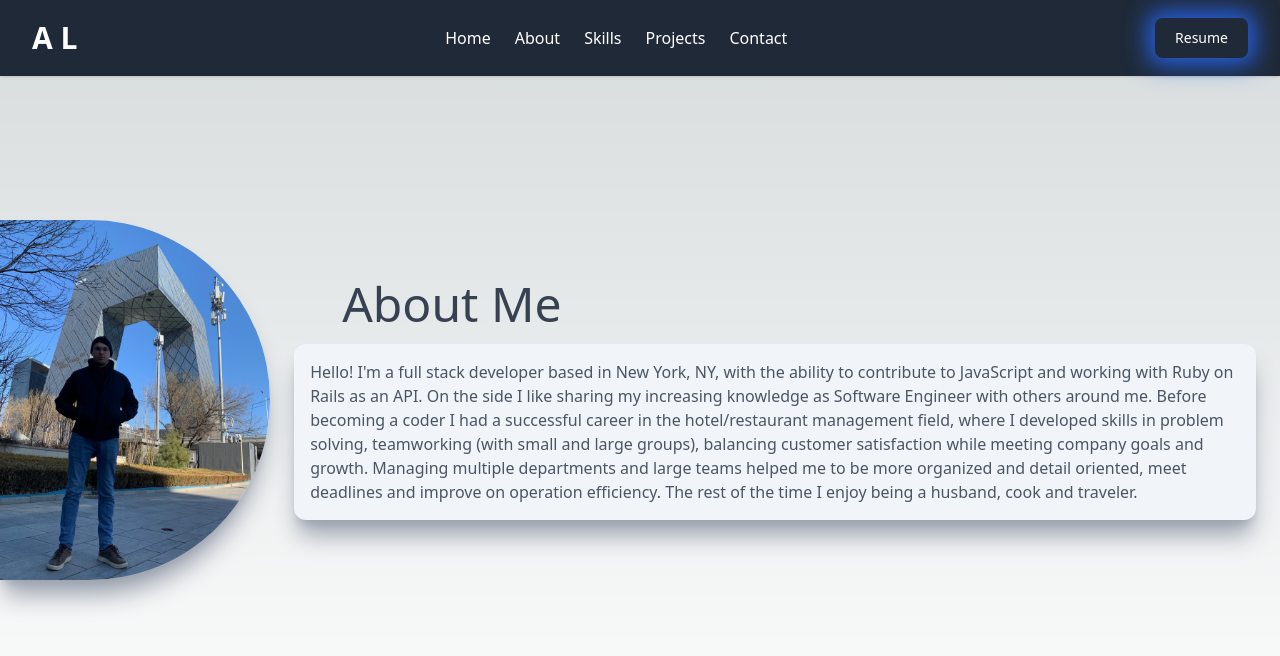
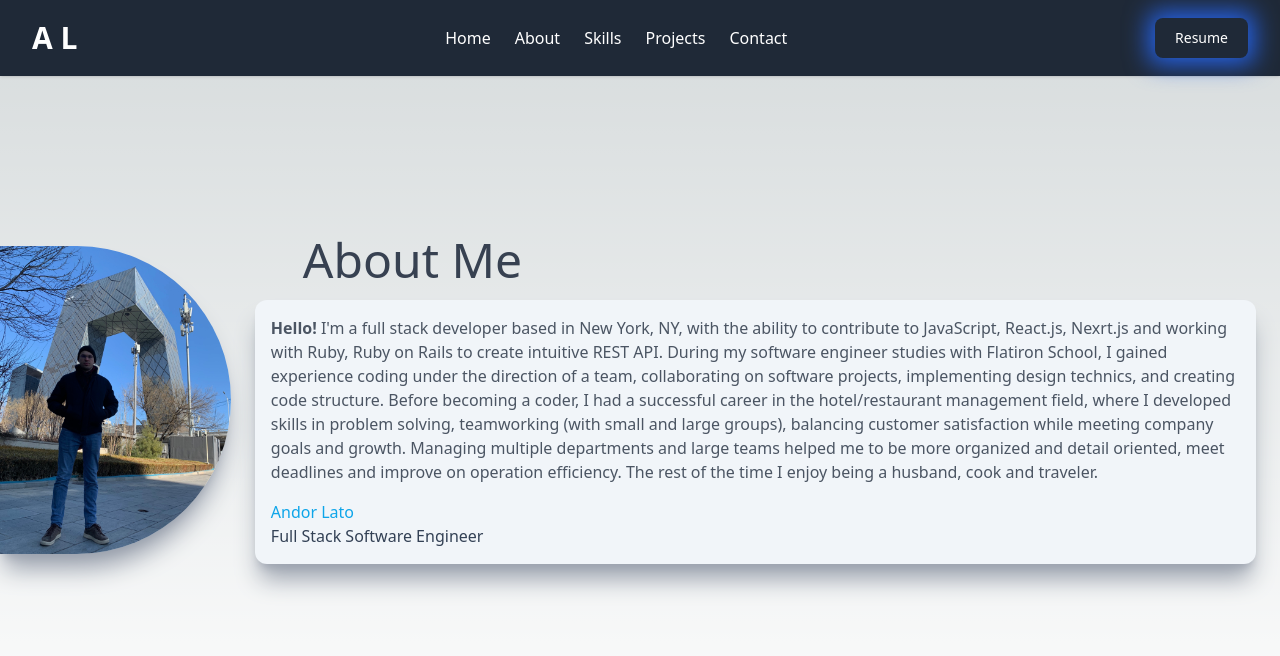
Before and after one commit to Moszio/Portfolio, a Next.js app: page /about in a window 1280 px wide. Shown: the top 656 px of the page. Built offline with nearby package versions, Linux system fonts and the light colour scheme.

Commit message:
messages finalized

```diff
--- a/app/about/page.jsx
+++ b/app/about/page.jsx
@@ -17,57 +17,31 @@ const about = () => {
         <h1 className='text-gray-700 text-3xl md:text-5xl font-medium md:self-start md:ml-12 align '>
           About Me
         </h1>
-        <p className='text-gray-600 bg-slate-100 rounded-xl p-4 mt-4 shadow-xl shadow-gray-400'>
-          Hello! I'm a full stack developer based in New York, NY, with the
-          ability to contribute to JavaScript and working with Ruby on Rails as
-          an API. On the side I like sharing my increasing knowledge as Software
-          Engineer with others around me. Before becoming a coder I had a
-          successful career in the hotel/restaurant management field, where I
-          developed skills in problem solving, teamworking (with small and large
-          groups), balancing customer satisfaction while meeting company goals
-          and growth. Managing multiple departments and large teams helped me to
-          be more organized and detail oriented, meet deadlines and improve on
-          operation efficiency. The rest of the time I enjoy being a husband,
-          cook and traveler.
-        </p>
-      </div>
-      {/*
-      <figure className='md:flex bg-slate-100 rounded-xl p-8 md:p-0 dark:bg-slate-800 my-12 shadow-lg shadow-gray-400'>
-        <Image
-          className='w-24 h-24 md:w-48 md:h-auto md:rounded-r-full rounded-full mx-auto'
-          src={profilePic}
-          alt=''
-          width={388}
-          height={512}
-        />
-        <div className='pt-6 md:p-8 text-center md:text-left space-y-4 '>
-          <blockquote>
-            <p className='text-gray-600'>
-              Hello! I'm a full stack developer based in New York, NY, with a
-              passion for creating beautiful and functional websites. With a
-              background in design and specialization in front-end development,
-              I bring a unique perspective to every project I work on. I
-              recently graduated from Flatiron BootCamp as a full stack
-              development student, where I honed my skills in programming,
-              database management, and more. As you explore my portfolio, you'll
-              see examples of my work in front-end development, including
-              projects that showcase my expertise in HTML, CSS, JavaScript,
-              React, and Ruby on Rails. I'm also well-versed in back-end
-              development and have experience with database technologies like
-              MySQL. If you're interested in learning more about my skills and
-              experience, please don't hesitate to contact me with any
-              questions. I'd love to hear from you! I have developed this
-              website using Next.JS and Tailwind CSS.
-            </p>
-          </blockquote>
-          <figcaption className='font-medium'>
-            <div className='text-sky-500 dark:text-sky-400'>Andor Lato</div>
-            <div className='text-slate-700 dark:text-slate-500'>
-              Full Stack Software Engineer, New York
+        <div className='text-gray-600 bg-slate-100 rounded-xl p-2 mt-4 shadow-xl shadow-gray-400 pt-6 md:p-4 text-center md:text-left space-y-4'>
+          <p>
+            <span className='font-bold'>Hello!</span> I'm a full stack developer
+            based in New York, NY, with the ability to contribute to JavaScript,
+            React.js, Nexrt.js and working with Ruby, Ruby on Rails to create
+            intuitive REST API. During my software engineer studies with
+            Flatiron School, I gained experience coding under the direction of a
+            team, collaborating on software projects, implementing design
+            technics, and creating code structure. Before becoming a coder, I
+            had a successful career in the hotel/restaurant management field,
+            where I developed skills in problem solving, teamworking (with small
+            and large groups), balancing customer satisfaction while meeting
+            company goals and growth. Managing multiple departments and large
+            teams helped me to be more organized and detail oriented, meet
+            deadlines and improve on operation efficiency. The rest of the time
+            I enjoy being a husband, cook and traveler.
+          </p>
+          <figcaption class='font-medium'>
+            <div class='text-sky-500 dark:text-sky-400'>Andor Lato</div>
+            <div class='text-slate-700 dark:text-slate-500'>
+              Full Stack Software Engineer
             </div>
           </figcaption>
         </div>
-      </figure> */}
+      </div>
     </section>
   )
 }
--- a/app/page.jsx
+++ b/app/page.jsx
@@ -11,9 +11,11 @@ export default function Home() {
             </h1>
             <h1 className='py-4 text-gray-700'>A Full Stack Web Developer</h1>
             <p className='py-4 text-gray-600 max-w-[70%] m-auto'>
-              I'm a full stack web developer specializing on web development.
-              Currently, I'm focused on learning new technologies and building
-              web applications, while learning backend development as well.
+              I'm a full stack software engineer specializing on web
+              development. Currently, I'm focused on front end responsive UI and
+              creating intuitive UX for a web application and contribute to some
+              of the REST API. I also enjoy learning new technologies when ever
+              I can.
             </p>
             <div className='flex items-center justify-between max-w-[330px] m-auto py-4'>
               <div className='rounded-full shadow-lg shadow-gray-400 p-6 cursor-pointer hover:scale-110 ease-in duration-300'>
```
